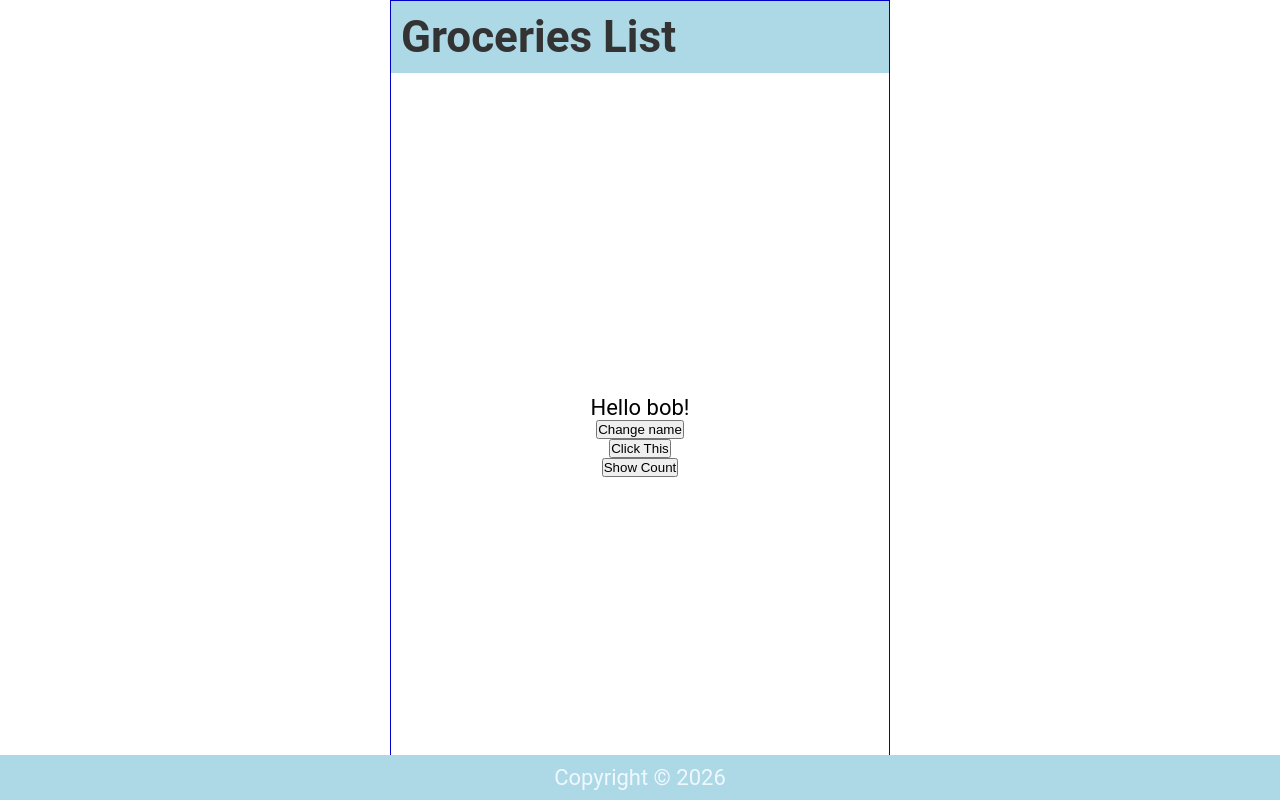
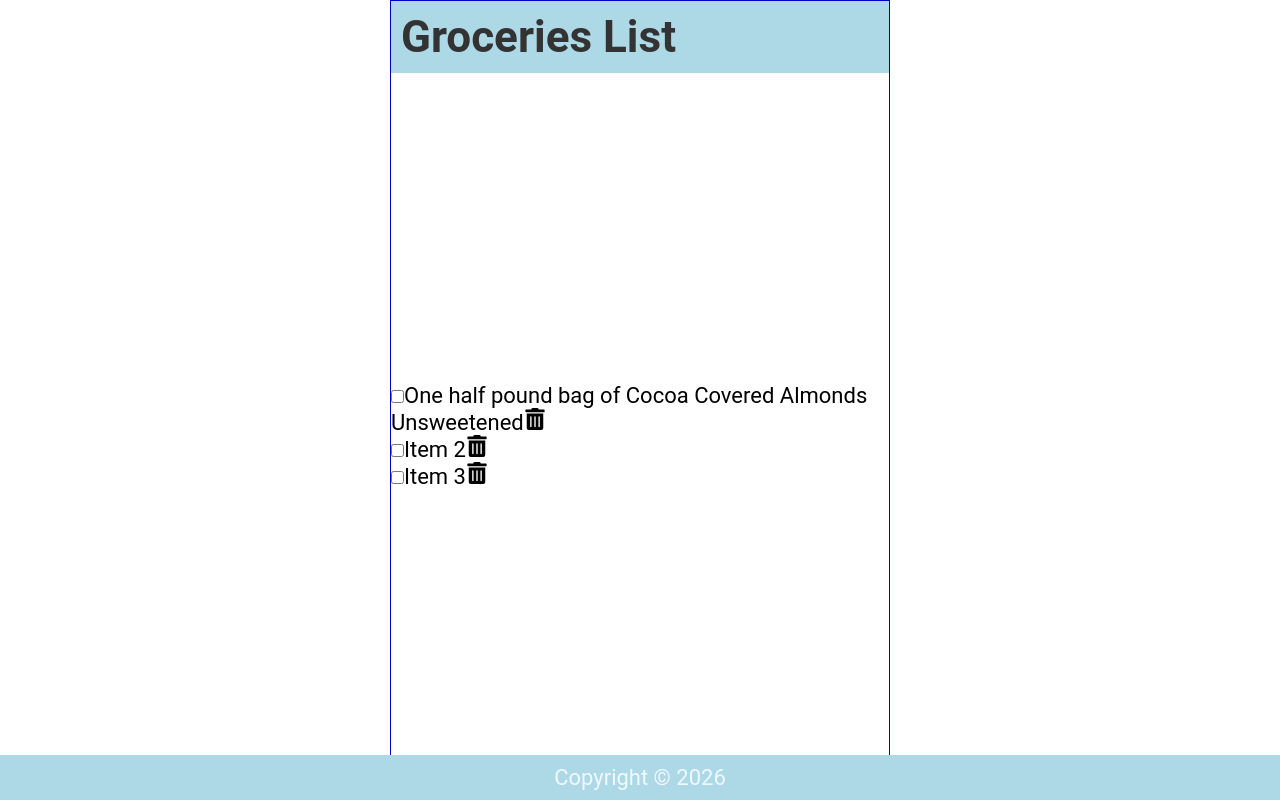
Before and after one commit to Samit16/tut01, a React (Create React App) app: page / in a window 1280 px wide. Built offline with nearby package versions, Linux system fonts and the light colour scheme; the HTML template or start-up script is replaced by a standard one.

Commit message:
changed looks

```diff
--- a/package.json
+++ b/package.json
@@ -35,5 +35,8 @@
       "last 1 firefox version",
       "last 1 safari version"
     ]
+  },
+  "devDependencies": {
+    "react-icons": "^5.5.0"
   }
 }
--- a/src/Content.js
+++ b/src/Content.js
@@ -1,31 +1,43 @@
 import { useState } from "react";
+import {FaTrashAlt} from "react-icons/fa";
 
 const Content = () => {
-    const [name, setName] = useState('bob');
-    const [count,setCount]=useState(0);
-
-    const handleNameChange=() => {
-    const names=['bob', 'samit', 'susan', 'john', 'michael'];
-    const int=Math.floor(Math.random()*2);
-    setName(names[int]);
-}
-
-const handleClick=()=>{
-    setCount(count+1);
-    console.log(count);
-}
-const handleClick2=()=>{
-    console.log(count);
-}
+    const [items, setItems] = useState([
+        {
+            id: 1,
+            checked:false,
+            item: "One half pound bag of Cocoa Covered Almonds Unsweetened"
+        },
+        {
+            id: 2,
+            checked:false,
+            item: "Item 2"
+        },
+        {
+            id: 3,
+            checked:false,
+            item: "Item 3"
+        }
+    ]);
 
     return (
         <main>
-            <p onDoubleClick={handleClick}>
-                Hello {name}!
-            </p>
-            <button onClick={handleNameChange}> Change name</button>
-            <button onClick={handleClick}> Click This</button>
-            <button onClick={handleClick2}> Show Count</button>
+            <ul>
+                {
+                    items.map((item) => (
+                        <li className="item" key={item.id}>
+                            <input
+                                type="checkbox"
+                                checked={ item.checked }
+                            />
+                            <label>{ item.item }</label>
+                            <FaTrashAlt
+                                role="button"
+                                tabIndex="0"
+                            />
+                        </li>
+                    ))}
+            </ul>
         </main>
     )
 }
```
Also changed, not shown: 1 other file (tests, documents, lock files or other folders).
